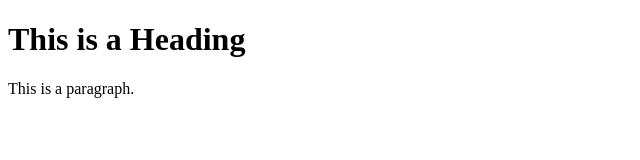
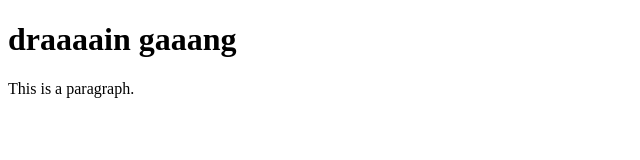
Before and after one commit to DG-kristofers/my-second-webpage, a plain HTML site: page index.html in a window 1280 px wide. Shown: the whole page, without its empty margins (0-640 px from the left). Drawn offline with Linux system fonts and the light colour scheme.

Commit message:
Update index.html

```diff
--- a/index.html
+++ b/index.html
@@ -2,7 +2,7 @@
 <html>
 <body>
 
-<h1>This is a Heading</h1>
+<h1>draaaain gaaang</h1>
 <p>This is a paragraph.</p>
 
 </body>
```
